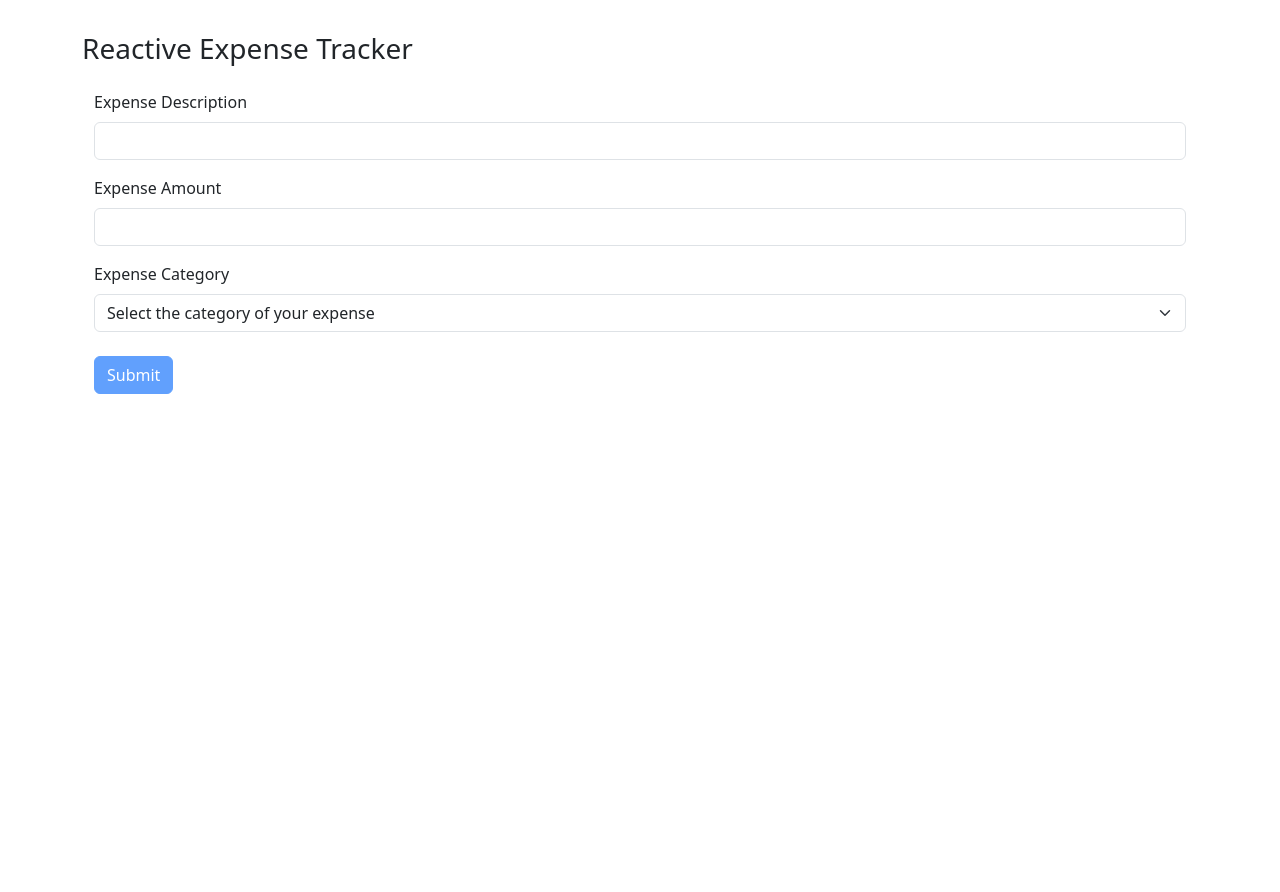
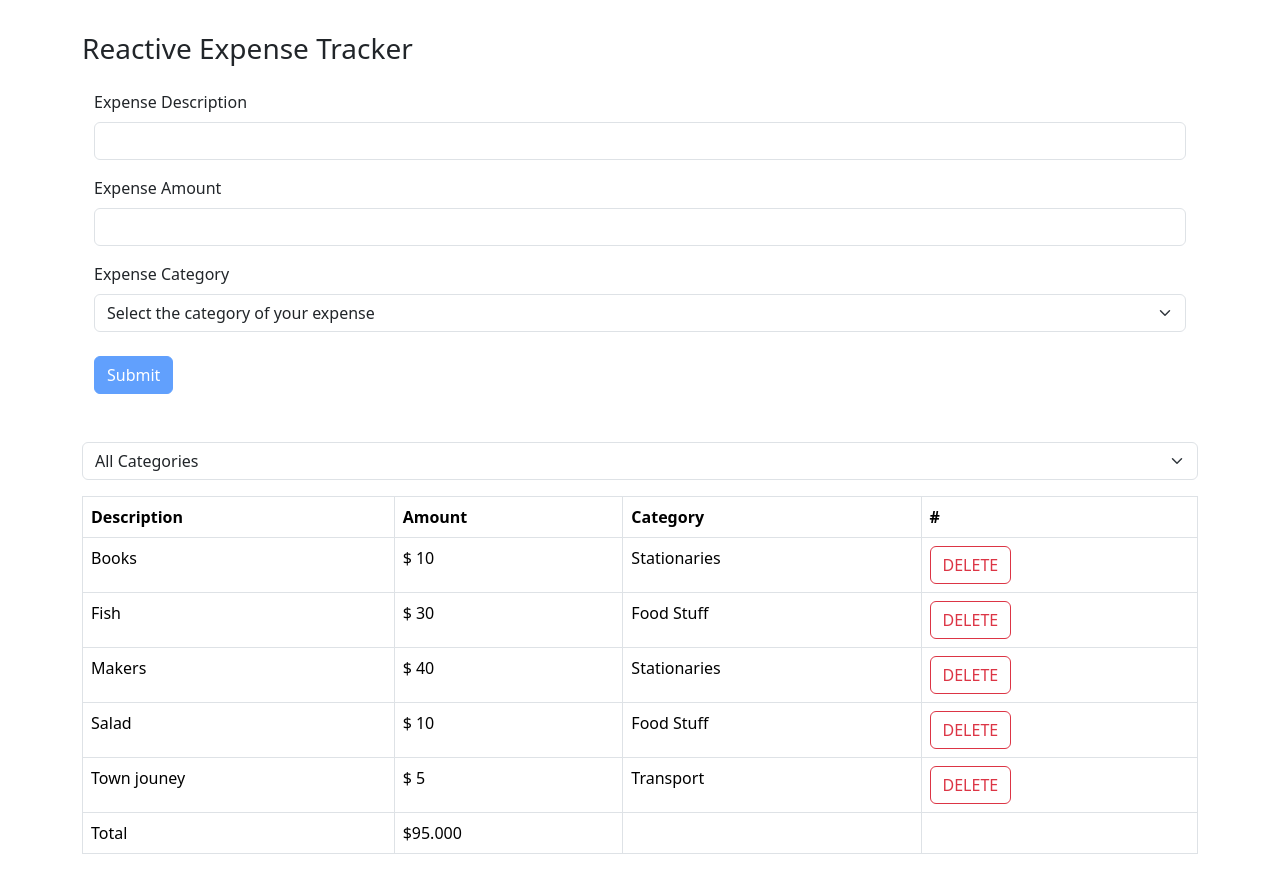
Before and after one commit to noahjonah/reactive-expense-tracker, a React (Vite) app: page / in a window 1280 px wide. Shown: the top 892 px of the page. Before the commit the page ends 800 px from the top, so only its background shows below. Built offline with nearby package versions, Linux system fonts and the light colour scheme.

Commit message:
Fixed the table component, added a separate filter component and integrated them in app component. For modularity/specifics, each component handles only one task, states are handled on app component.

```diff
--- a/src/App.tsx
+++ b/src/App.tsx
@@ -1,15 +1,39 @@
+import { useState } from "react";
 import "./App.css";
+import ExpenseFilter from "./components/ExpenseFilter";
 import ExpenseForm from "./components/ExpenseForm";
-// import ExpenseTable from "./components/ExpenseTable";
+import ExpenseTable from "./components/ExpenseTable";
 
 function App() {
+  const [expenses, setExpenses] = useState([
+    { id: 1, description: "Books", amount: 10, category: "Stationaries" },
+    { id: 2, description: "Fish", amount: 30, category: "Food Stuff" },
+    { id: 3, description: "Makers", amount: 40, category: "Stationaries" },
+    { id: 4, description: "Salad", amount: 10, category: "Food Stuff" },
+    { id: 5, description: "Town jouney", amount: 5, category: "Transport" },
+  ]);
+
+  const [selectedCategory, setSelectedCategory] = useState("");
+
+  const showExpensesOfCategory = selectedCategory
+    ? expenses.filter((e) => e.category === selectedCategory)
+    : expenses;
+
   return (
     <div className="container">
       <h3 className="mb-2">Reactive Expense Tracker</h3>
       <ExpenseForm></ExpenseForm>
 
-      {/* <h4>Logged Expenses</h4> */}
-      {/* <ExpenseTable></ExpenseTable> */}
+      <div className="mb-3">
+        <ExpenseFilter
+          onSelectCategory={(category) => setSelectedCategory(category)}
+        ></ExpenseFilter>
+      </div>
+
+      <ExpenseTable
+        expenses={showExpensesOfCategory}
+        onDelete={(id) => setExpenses(expenses.filter((e) => e.id !== id))}
+      ></ExpenseTable>
     </div>
   );
 }
--- /dev/null
+++ b/src/components/ExpenseFilter.tsx
@@ -0,0 +1,21 @@
+
+interface FilterProps{
+    onSelectCategory: (category: string) => void;
+}
+
+function ExpenseFilter({onSelectCategory}: FilterProps) {
+  return (
+    <select
+      className="form-select"
+      onChange={(event) => onSelectCategory(event.target.value)}
+    >
+      <option value="">All Categories</option>
+      <option value="Stationaries">Stationaries</option>
+      <option value="Food Stuff">Food Stuff</option>
+      <option value="Cleaning Materials">Cleaning Materials</option>
+      <option value="Transport">Transport</option>
+    </select>
+  );
+}
+
+export default ExpenseFilter
--- a/src/components/ExpenseForm.tsx
+++ b/src/components/ExpenseForm.tsx
@@ -28,10 +28,10 @@ function ExpenseForm() {
     resolver: zodResolver(validationsSchema),
   });
 
-  let [expense, setExpense] = useState({});
+  let [expenses, setExpense] = useState({});
 
   // Data submition logic
-  const onSubmit = (data: FieldValues) => setExpense((expense = data));
+  const onSubmit = (data: FieldValues) => setExpense((expenses = data));
 
   return (
     <>
--- a/src/components/ExpenseTable.tsx
+++ b/src/components/ExpenseTable.tsx
@@ -1,29 +1,22 @@
 
+// Defining the Structure of the shape object
+interface ExpenseObjShape {
+  id: number;
+  description: string;
+  amount: number;
+  category: string;
+}
 
 interface ExpenseTableProps {
-  expense: { description: string; amount: number; categories: string };
+  expenses: ExpenseObjShape[];
+  onDelete: (id: number) => void;
 }
 
-function ExpenseTable({ expense }: ExpenseTableProps) {
-  console.log(expense);
+function ExpenseTable({ expenses, onDelete }: ExpenseTableProps) {
+  console.log(expenses);
 
   return (
-    <div className="container mt-3">
-      <form className="mb-4">
-        {/* Category Dropdown Filter */}
-        <fieldset>
-          <label htmlFor="category-filter" className="mt-20 form-label">
-            Filter Expenses by Categories::
-          </label>
-          <select id="category-filter" className="form-select">
-            <option value="">All Categories</option>
-            <option value="1">Stationaries</option>
-            <option value="2">Food Stuff</option>
-            <option value="3">Cleaning Materials</option>
-            <option value="4">Transport</option>
-          </select>
-        </fieldset>
-      </form>
+    <>
       {/* Expenses Table */}
       <table className="table table-bordered">
         <thead>
@@ -35,21 +28,41 @@ function ExpenseTable({ expense }: ExpenseTableProps) {
           </tr>
         </thead>
         <tbody>
-          <tr>
-            <td>{expense.description}</td>
-            <td>$ {expense.amount}</td>
-            <td>{expense.categories}</td>
-            <td>
-              <button className="btn btn-danger">DELETE</button>
-            </td>
-          </tr>
+          {/* Mapping each expense in expense object to a table row */}
+          {expenses.map((expense) => (
+            <tr key={expense.id}>
+              <td>{expense.description}</td>
+              <td>$ {expense.amount}</td>
+              <td>{expense.category}</td>
+              <td>
+                <button
+                  className="btn btn-outline-danger"
+                  onClick={() => onDelete(expense.id)}
+                >
+                  DELETE
+                </button>
+              </td>
+            </tr>
+          ))}
+        </tbody>
+        <tfoot>
           <tr>
             <td>Total</td>
-            <td>$ 5.00</td>
+            <td>
+              ${/* Reduced method for objects in javascript */}
+              {expenses
+                .reduce(
+                  (accumulator, expense) => expense.amount + accumulator,
+                  0
+                )
+                .toFixed(3)}
+            </td>
+            <td></td>
+            <td></td>
           </tr>
-        </tbody>
+        </tfoot>
       </table>
-    </div>
+    </>
   );
 }
 
```
